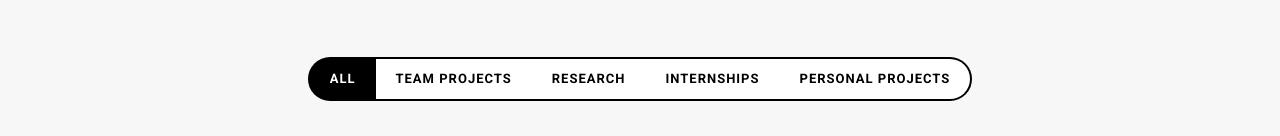
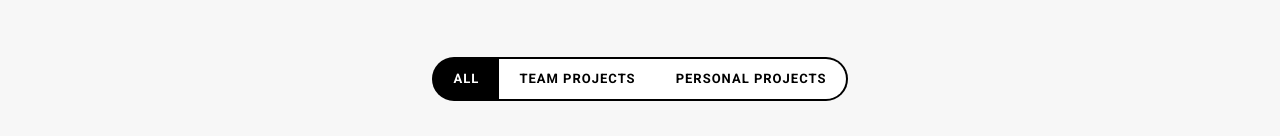
Before and after one commit to jayprakash07/jayprakash07.github.io, a plain HTML site: page index.html in a window 1280 px wide. Shown: the part 1693-1829 px from the top of the page. Drawn offline with Linux system fonts and the light colour scheme.

Commit message:
Update index.html

```diff
--- a/index.html
+++ b/index.html
@@ -135,8 +135,8 @@
           <ul class="filter display-inline-block black-bg border-radius-30px m-0px">
             <li class="active" data-filter="*">All</li>
             <li data-filter=".teamproject">Team Projects</li>
-            <li data-filter=".research">Research</li>
-            <li data-filter=".internship">Internships</li>
+<!--             <li data-filter=".research">Research</li>
+            <li data-filter=".internship">Internships</li> -->
             <li data-filter=".personalprojects">Personal Projects</li>
           </ul>
         </div> <!-- Portfolio Filter -->
```
